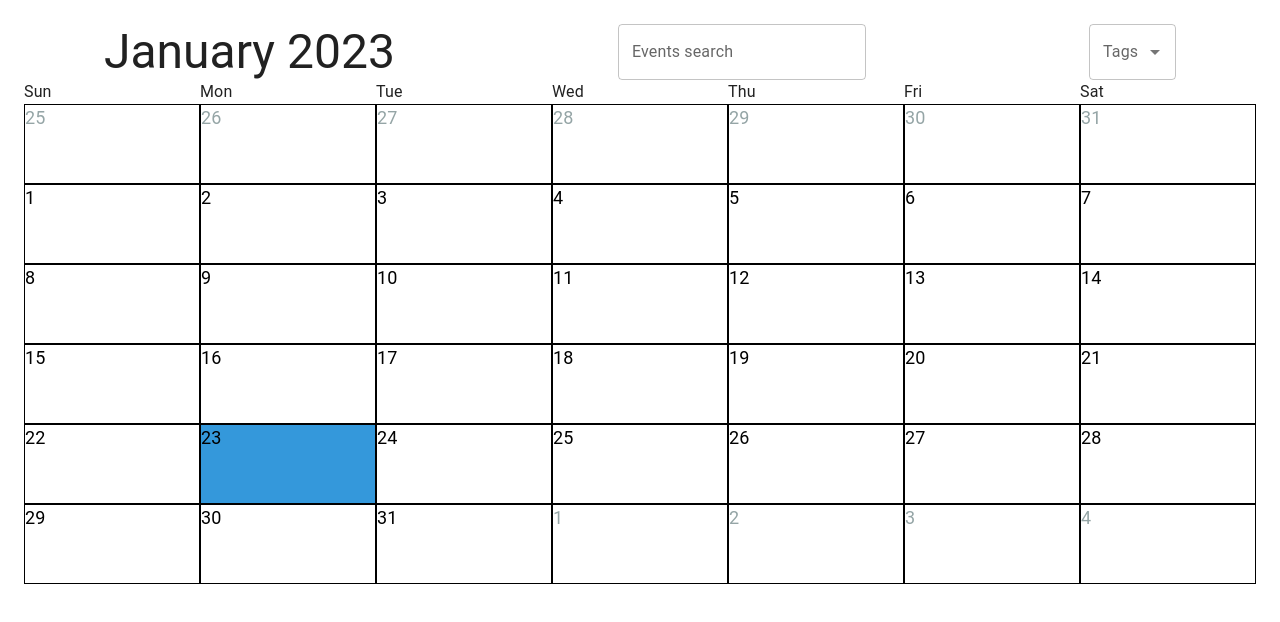
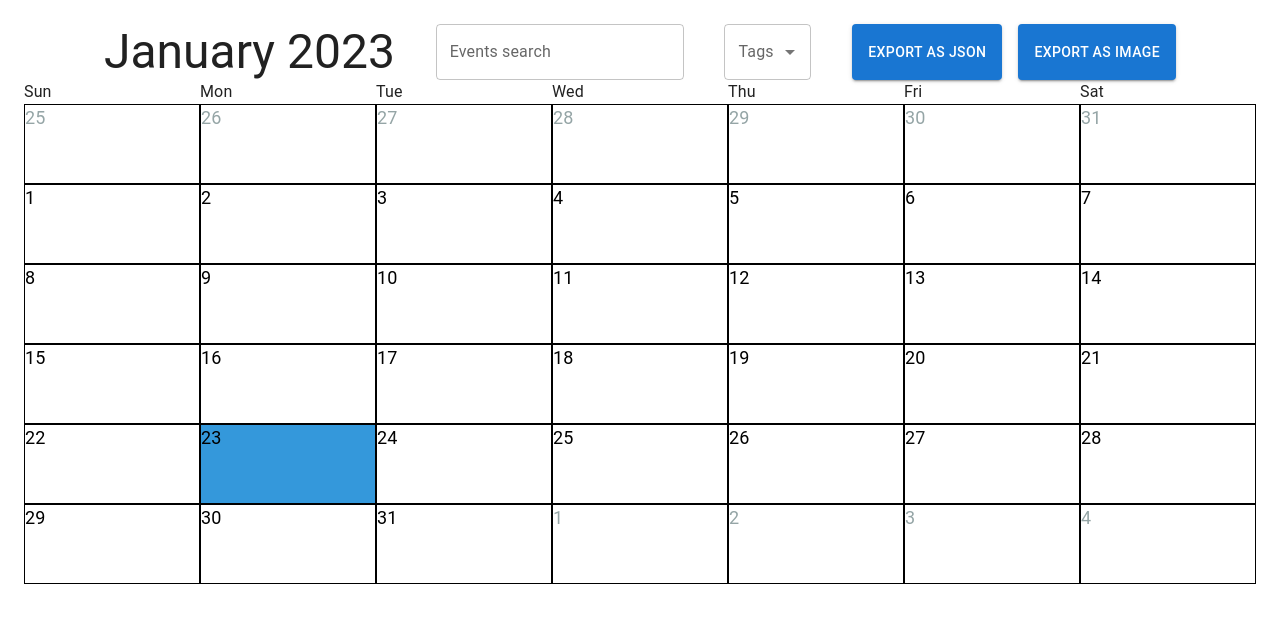
Before and after one commit to Muhitori/addax-test-task, a React (Create React App) app: page / in a window 1280 px wide. Shown: the top 622 px of the page. Built offline with nearby package versions, Linux system fonts and the light colour scheme.

Commit message:
calendar to json, calendar to image

```diff
--- a/package.json
+++ b/package.json
@@ -14,6 +14,7 @@
     "@types/node": "^16.18.11",
     "@types/react": "^18.0.27",
     "@types/react-dom": "^18.0.10",
+    "html-to-image": "^1.11.4",
     "moment": "^2.29.4",
     "npm": "^9.3.1",
     "react": "^18.2.0",
--- a/src/components/Сalendar/Header.tsx
+++ b/src/components/Сalendar/Header.tsx
@@ -1,10 +1,18 @@
-import { Autocomplete, Box, TextField, Typography } from "@mui/material";
+import {
+	Autocomplete,
+	Box,
+	Button,
+	TextField,
+	Typography,
+} from "@mui/material";
 import { FC } from "react";
 import { useSelector } from "react-redux/es/exports";
 import {
 	currentDateSelector,
+	daysSelector,
 	tagsSelector,
 } from "../../store/selectors/calendar.selector";
+import { toPng } from "html-to-image";
 import { MONTHS } from "./constants";
 
 interface Props {
@@ -21,7 +29,35 @@ export const Header: FC<Props> = ({
 	onTagSearchValueChange,
 }) => {
 	const date = useSelector(currentDateSelector);
+	const days = useSelector(daysSelector);
 	const tags = useSelector(tagsSelector);
+
+	const handleJSONDownload = () => {
+		const a = document.createElement("a");
+		a.href = URL.createObjectURL(
+			new Blob([JSON.stringify(days, null, 2)], {
+				type: "application/json",
+			})
+		);
+
+		a.setAttribute("download", "calendar.json");
+		document.body.appendChild(a);
+		a.click();
+		document.body.removeChild(a);
+	};
+
+	const handleImageDownload = () => {
+		toPng(document.getElementById("root") as HTMLElement).then(function (
+			dataUrl
+		) {
+			const a = document.createElement("a");
+			a.href = dataUrl;
+			a.setAttribute("download", "calendar.png");
+			document.body.appendChild(a);
+			a.click();
+			document.body.removeChild(a);
+		});
+	};
 
 	return (
 		<Box display='flex' justifyContent='space-between' px={10}>
@@ -41,6 +77,14 @@ export const Header: FC<Props> = ({
 				options={tags.map((tag) => tag.title)}
 				renderInput={(params) => <TextField {...params} label='Tags' />}
 			/>
+			<Box display='flex' gap={2}>
+				<Button onClick={handleJSONDownload} variant='contained'>
+					Export as JSON
+				</Button>
+				<Button onClick={handleImageDownload} variant='contained'>
+					Export as Image
+				</Button>
+			</Box>
 		</Box>
 	);
 };
--- a/src/index.css
+++ b/src/index.css
@@ -2,4 +2,5 @@ html,
 body,
 #root {
 	height: 100%;
+	background-color: white;
 }
```
Also changed, not shown: 1 other file (tests, documents, lock files or other folders).
